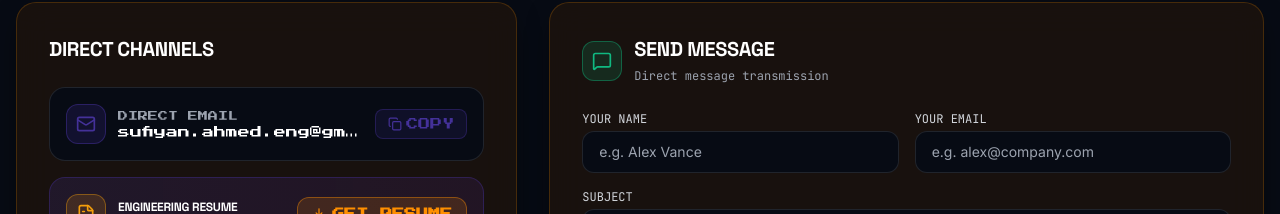
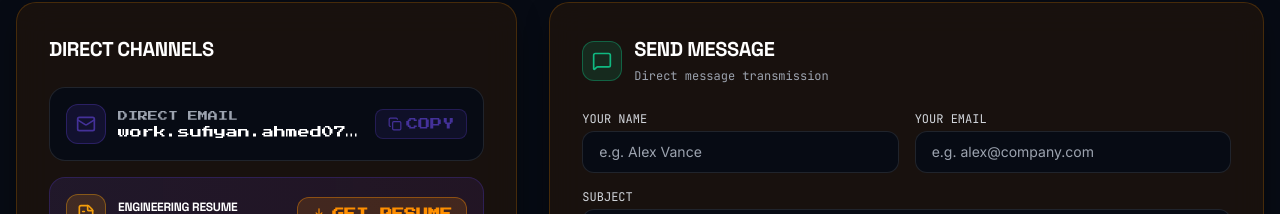
Before and after one commit to sufiyan078/portfolio, a React (Vite) app: page / in a window 1280 px wide. Shown: the part 7194-7408 px from the top of the page. Built offline with nearby package versions, Linux system fonts and the light colour scheme; a web font is replaced by a local one.

Commit message:
fix: update email to work.sufiyan.ahmed078@gmail.com in ContactSection and Terminal

```diff
--- a/src/components/ContactSection.tsx
+++ b/src/components/ContactSection.tsx
@@ -7,7 +7,7 @@ export const ContactSection: React.FC = () => {
   const [copiedEmail, setCopiedEmail] = useState(false);
   const [submitted, setSubmitted] = useState(false);
 
-  const emailAddress = "sufiyan.ahmed.eng@gmail.com";
+  const emailAddress = "work.sufiyan.ahmed078@gmail.com";
 
   const handleCopyEmail = () => {
     playCyberSound('click');
--- a/src/components/InteractiveTerminalModal.tsx
+++ b/src/components/InteractiveTerminalModal.tsx
@@ -139,7 +139,7 @@ export const InteractiveTerminalModal: React.FC<InteractiveTerminalModalProps> =
         outputNode = (
           <div className="space-y-1 text-xs font-mono text-gray-300">
             <p className="text-[#00f3ff] font-bold">TRANSMISSION CONTACT MATRIX:</p>
-            <p>Email: <span className="text-[#00ff9d]">sufiyan.ahmed.eng@gmail.com</span></p>
+            <p>Email: <span className="text-[#00ff9d]">work.sufiyan.ahmed078@gmail.com</span></p>
             <p>LinkedIn: <span className="text-[#00f3ff]">linkedin.com/in/sufiyan-ahmed-dev</span></p>
             <p>GitHub: <span className="text-[#00f3ff]">github.com/sufiyan-ahmed</span></p>
           </div>
```
